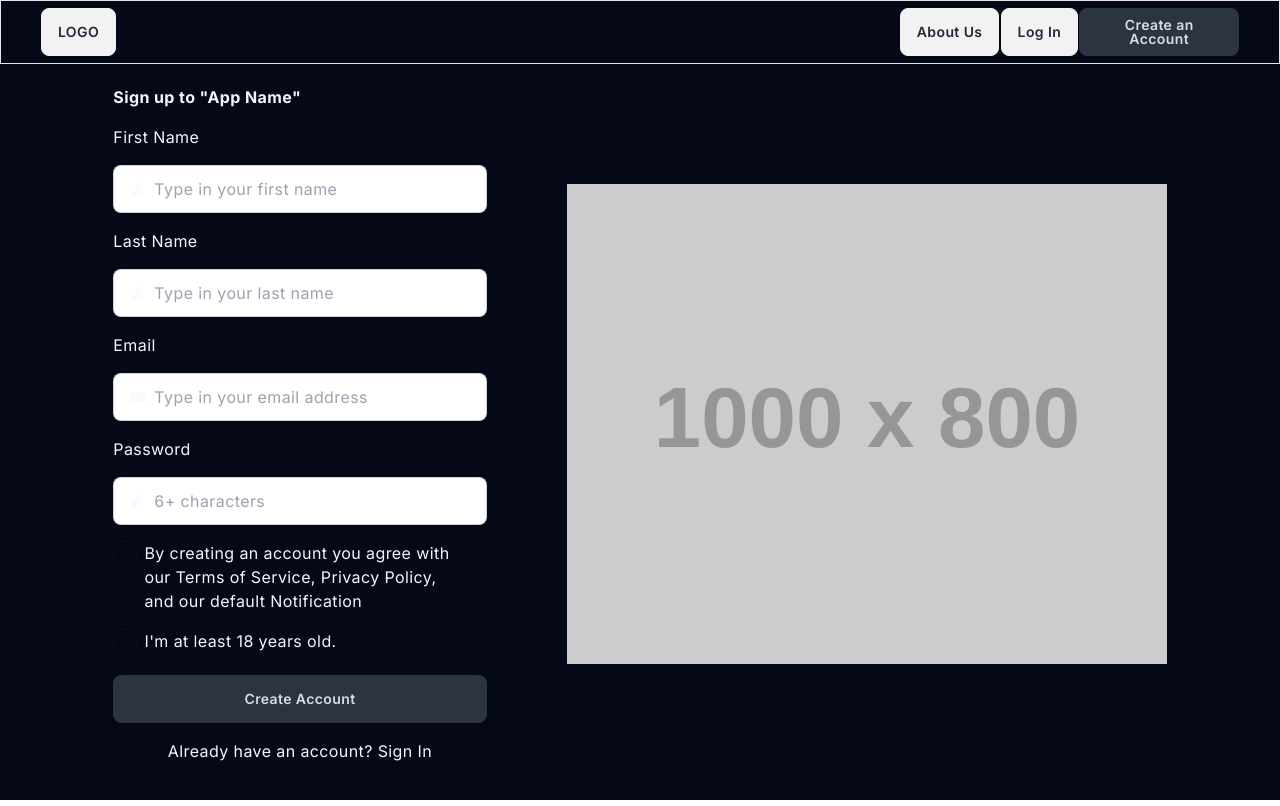
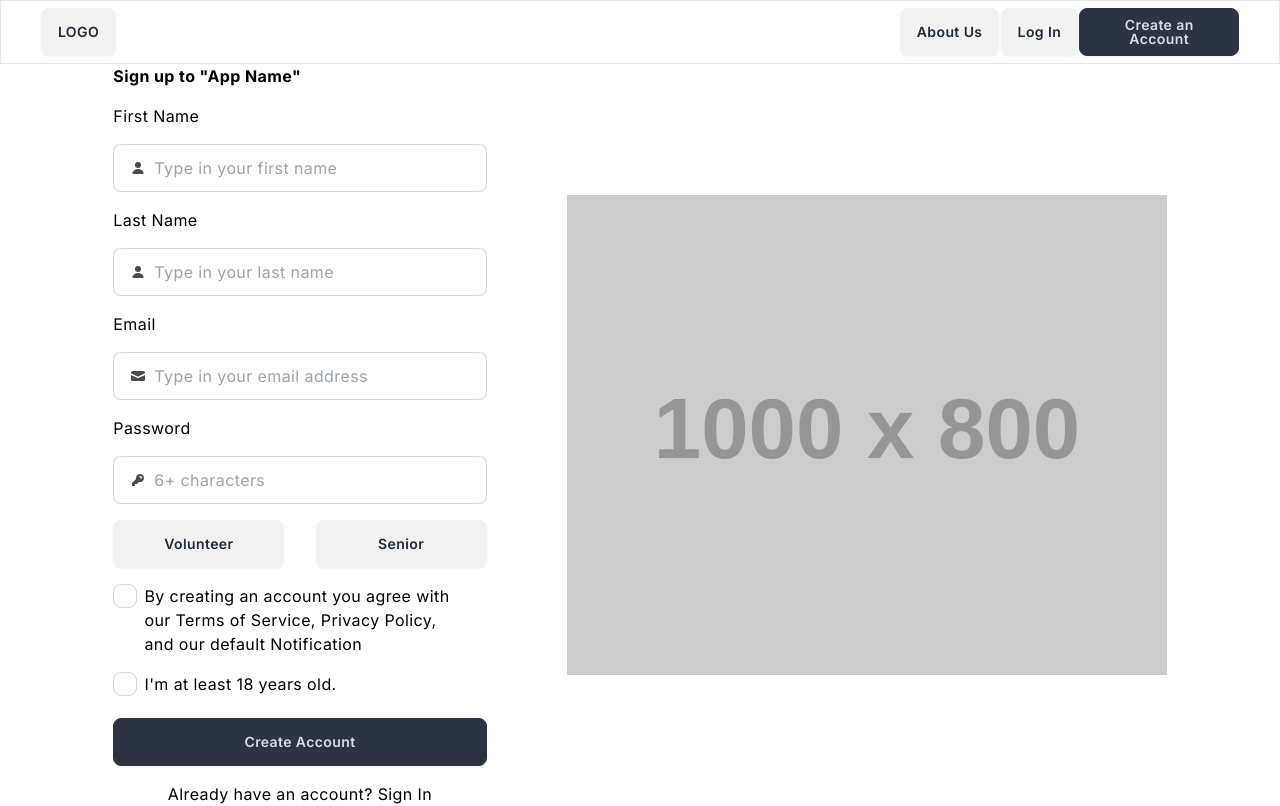
Before and after one commit to NekruzAsh/Google-AI-Hack, a Next.js app: page /signup in a window 1280 px wide. Built offline with nearby package versions, Linux system fonts and the light colour scheme.

Commit message:
added volunteer and senior buttons to the sign up, deleted the select file

```diff
--- a/app/globals.css
+++ b/app/globals.css
@@ -4,9 +4,8 @@
 
 @layer base {
 
-
   body {
-    @apply bg-[#050817] text-[#f0f8ff] tracking-wide
+    @apply bg-[#ffffff] text-[#000000] tracking-wide
   }
 
 
--- a/app/signup/page.js
+++ b/app/signup/page.js
@@ -35,6 +35,15 @@ const page = () => {
                         <input type="password" className="grow" placeholder='6+ characters' />
                     </label>
 
+                    <Grid container className='flex justify-between'>
+                        <Grid item xs={5.5}>
+                            <button className='btn w-full'>Volunteer</button>
+                        </Grid>
+                        <Grid item xs={5.5}>
+                            <button className='btn w-full'>Senior</button>
+                        </Grid>
+                    </Grid>
+
                     <Grid container>
                         <Grid item xs={1}>
                             <input type='checkbox' className='checkbox'></input>
--- a/app/signup/select/page.js
+++ /dev/null
@@ -1,29 +0,0 @@
-import { Grid, Stack } from '@mui/material'
-import React from 'react'
-
-const page = () => {
-  return (
-    <div className='h-screen w-screen flex justify-center items-center'>
-        <Stack spacing={30}>
-            <Stack spacing={3}>
-                <h1 className='text-center'>To begin with,</h1>
-                <h2>are you a volunteer or a senior?</h2>
-
-                <Grid container className='flex justify-between'>
-                    <Grid item xs={5.5}>
-                        <button className='btn w-full'>Volunteer</button>
-                    </Grid>
-                    <Grid item xs={5.5}>
-                        <button className='btn w-full'>Senior</button>
-                    </Grid>
-                </Grid>
-            </Stack>
-
-            <button className='wd-1/12 btn btn-neutral'>Continue</button>
-        </Stack>
-
-    </div>
-  )
-}
-
-export default page;
--- a/package.json
+++ b/package.json
@@ -24,6 +24,6 @@
     "daisyui": "^4.10.2",
     "postcss": "^8",
     "postcss-apply": "^0.12.0",
-    "tailwindcss": "^3.3.0"
+    "tailwindcss": "^3.4.3"
   }
 }
```
Also changed, not shown: 1 other file (tests, documents, lock files or other folders).
